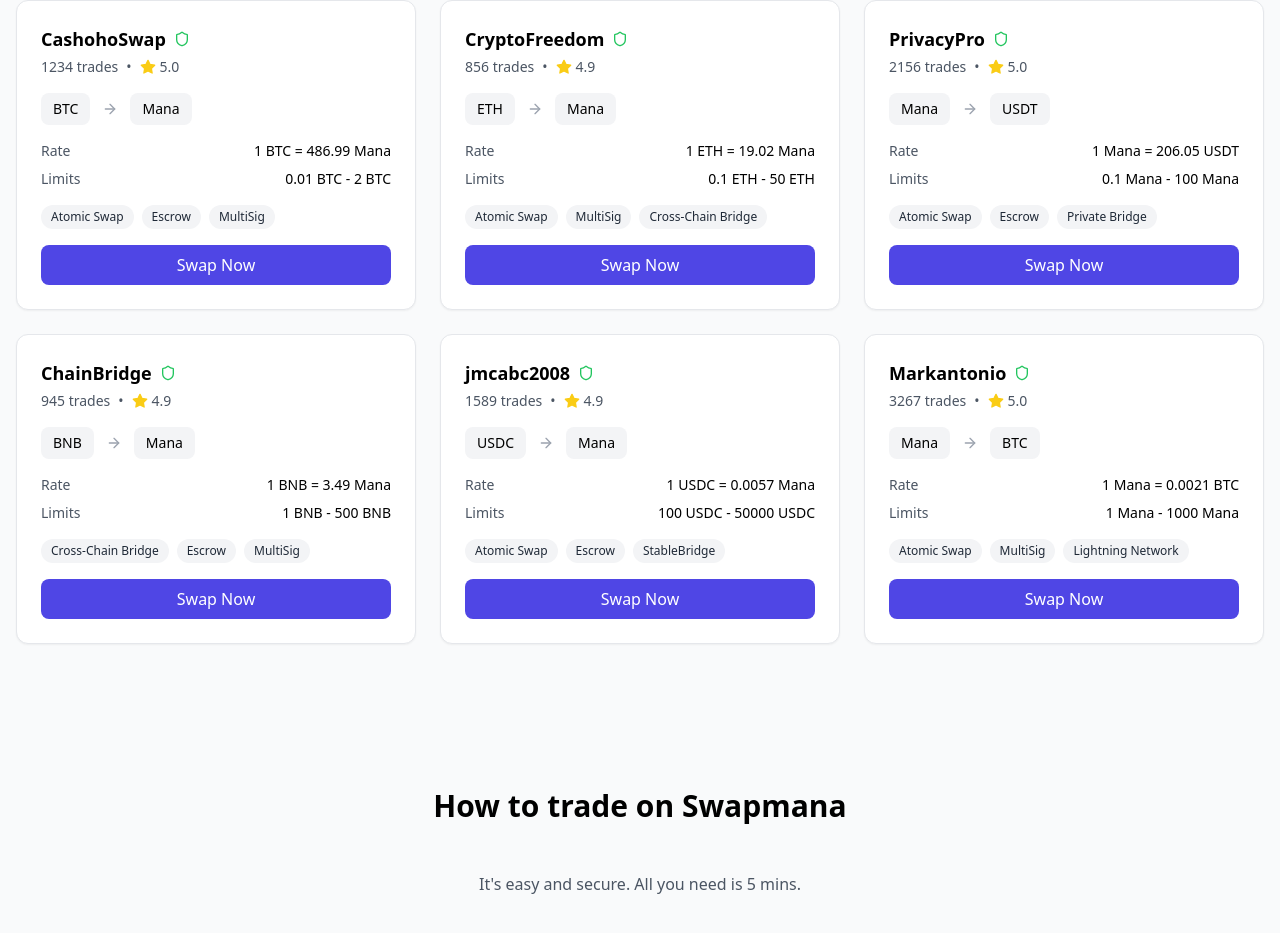
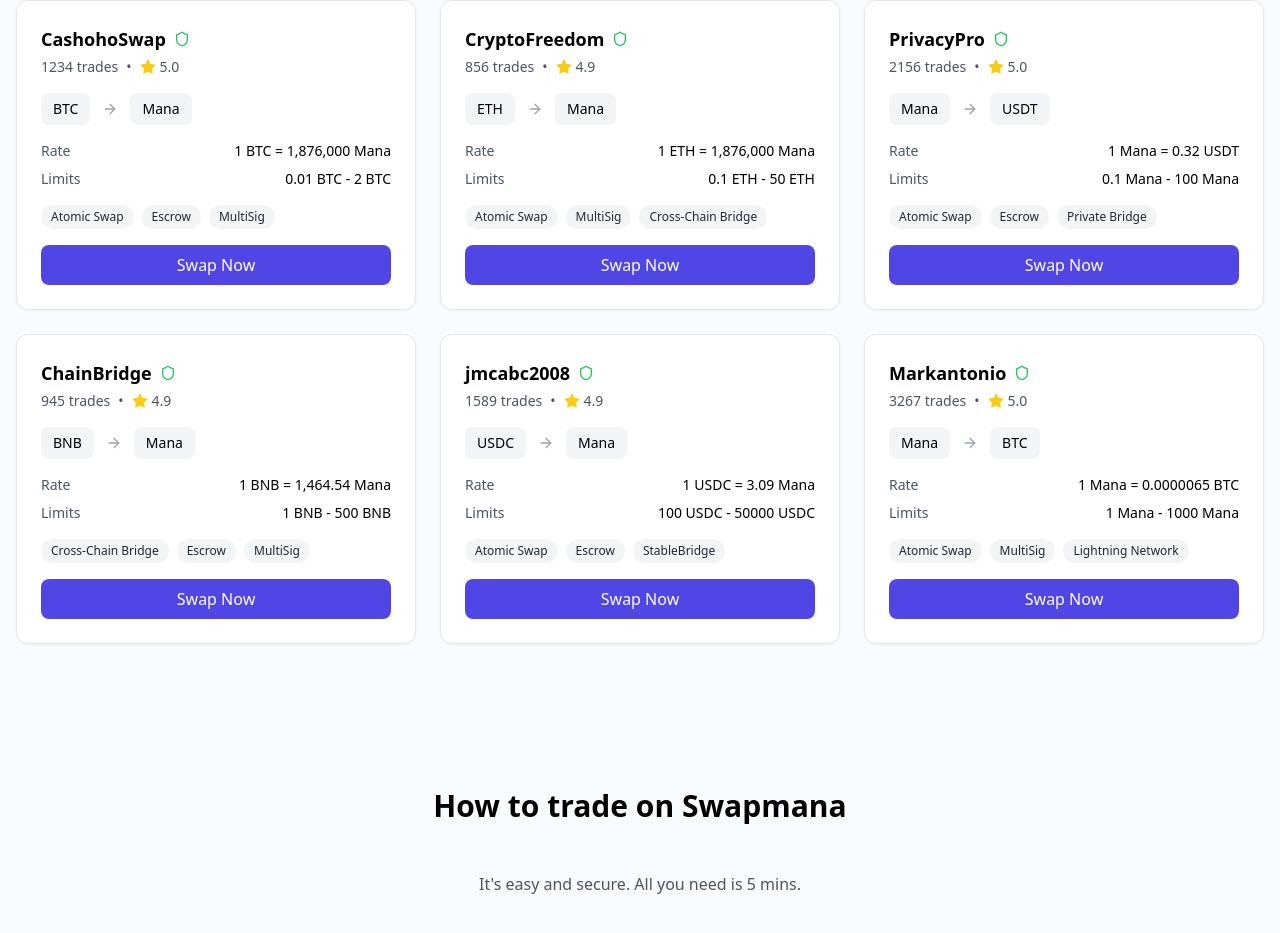
Before and after one commit to aimwizards/ugandacoin1, a React (Vite) app: page / in a window 1280 px wide. Shown: the part 1453-2386 px from the top of the page. Built offline with nearby package versions, Linux system fonts and the light colour scheme.

Commit message:
Update mockSwapOffers.ts

```diff
--- a/src/data/mockSwapOffers.ts
+++ b/src/data/mockSwapOffers.ts
@@ -1,11 +1,9 @@
-import { SwapOffer } from '../types/offers';
-
 export const mockSwapOffers: SwapOffer[] = [
   {
     trader: "CashohoSwap",
     fromCrypto: "BTC",
     toCrypto: "Mana",
-    rate: "1 BTC = 486.99 Mana",
+    rate: "1 BTC = 1,876,000 Mana",
     minAmount: "0.01 BTC",
     maxAmount: "2 BTC",
     completedTrades: 1234,
@@ -30,7 +28,7 @@ Please ensure you understand atomic swap mechanics before trading.`,
     trader: "CryptoFreedom",
     fromCrypto: "ETH",
     toCrypto: "Mana",
-    rate: "1 ETH = 19.02 Mana",
+    rate: "1 ETH = 1,876,000 Mana",
     minAmount: "0.1 ETH",
     maxAmount: "50 ETH",
     completedTrades: 856,
@@ -55,7 +53,7 @@ All trades are non-custodial and secure.`,
     trader: "PrivacyPro",
     fromCrypto: "Mana",
     toCrypto: "USDT",
-    rate: "1 Mana = 206.05 USDT",
+    rate: "1 Mana = 0.32 USDT",
     minAmount: "0.1 Mana",
     maxAmount: "100 Mana",
     completedTrades: 2156,
@@ -78,7 +76,7 @@ Trading Requirements:
     trader: "ChainBridge",
     fromCrypto: "BNB",
     toCrypto: "Mana",
-    rate: "1 BNB = 3.49 Mana",
+    rate: "1 BNB = 1,464.54 Mana",
     minAmount: "1 BNB",
     maxAmount: "500 BNB",
     completedTrades: 945,
@@ -101,7 +99,7 @@ Service Details:
     trader: "jmcabc2008",
     fromCrypto: "USDC",
     toCrypto: "Mana",
-    rate: "1 USDC = 0.0057 Mana",
+    rate: "1 USDC = 3.09 Mana",
     minAmount: "100 USDC",
     maxAmount: "50000 USDC",
     completedTrades: 1589,
@@ -124,7 +122,7 @@ Trading Information:
     trader: "Markantonio",
     fromCrypto: "Mana",
     toCrypto: "BTC",
-    rate: "1 Mana = 0.0021 BTC",
+    rate: "1 Mana = 0.0000065 BTC",
     minAmount: "1 Mana",
     maxAmount: "1000 Mana",
     completedTrades: 3267,
```
